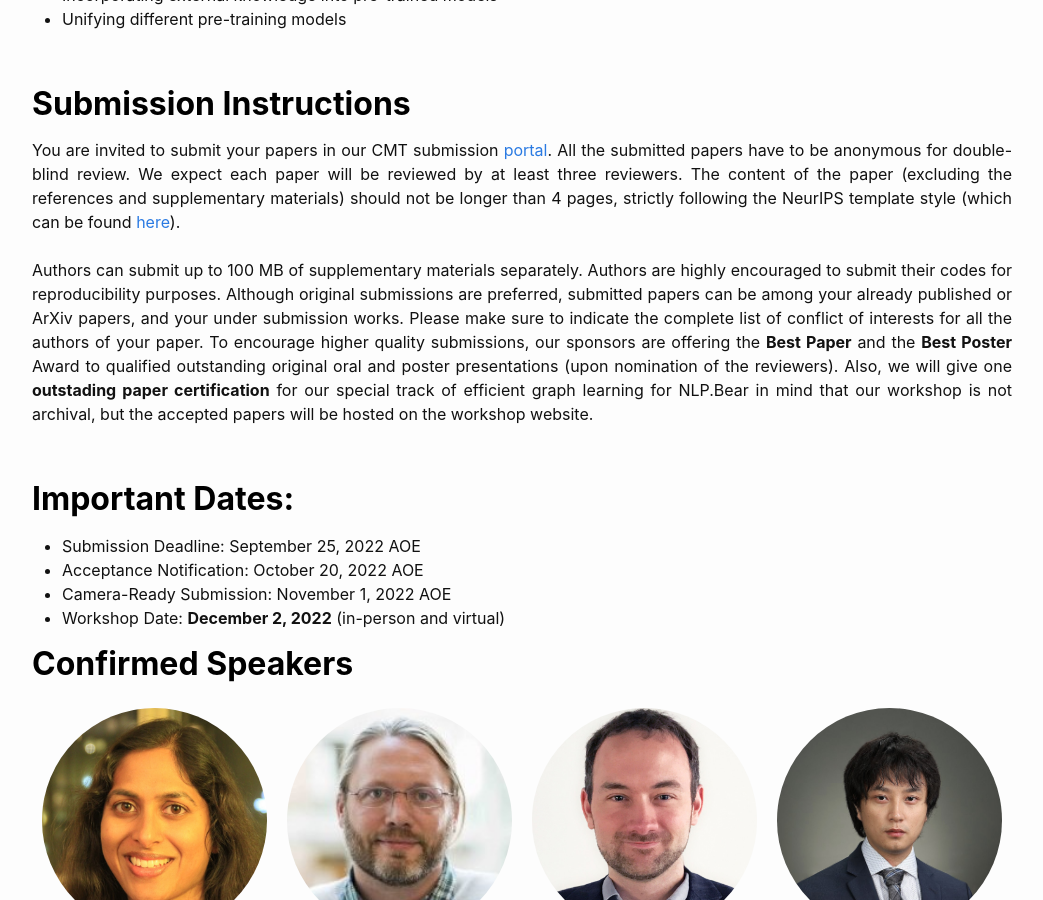
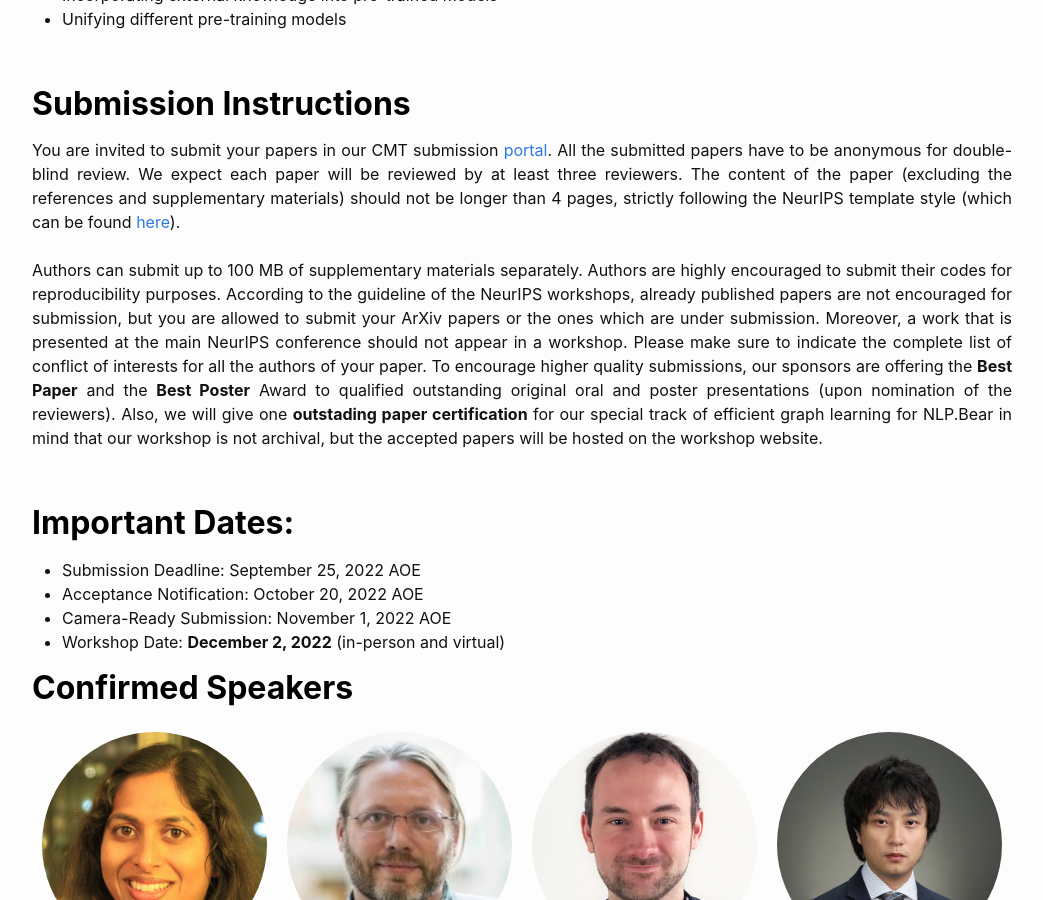
Before and after one commit to neurips2022-enlsp/neurips2022-enlsp.github.io, a Jekyll site: the page built from index.md, in a window 1280 px wide and 900 px high, scrolled down 2496 px. Shown: the whole window, without its empty margins (118-1161 px from the left). Built offline with Jekyll 4.4.1, drawn with Linux system fonts in a browser that asks for light colours; nearby versions of some CDN libraries.

Commit message:
Update index.md

```diff
--- a/index.md
+++ b/index.md
@@ -116,7 +116,9 @@ We would like to share some fundamental challenges on improving efficiency of pr
 <p>
 You are invited to submit your papers in our CMT submission <a href="https://cmt3.research.microsoft.com/ENLSP2022">portal</a>. All the submitted papers have to be anonymous for double-blind review. We expect each paper will be reviewed by at least three reviewers. The content of the paper (excluding the references and supplementary materials) should not be longer than 4 pages, strictly following the NeurIPS template style (which can be found <a href="https://neurips.cc/Conferences/2022/PaperInformation/StyleFiles">here</a>).
 <br /><br />
-Authors can submit up to 100 MB of supplementary materials separately. Authors are highly encouraged to submit their codes for reproducibility purposes. Although original submissions are preferred, submitted papers can be among your already published or ArXiv papers, and your under submission works. Please make sure to indicate the complete list of conflict of interests for all the authors of your paper. To encourage higher quality submissions, our sponsors are offering the <b>Best Paper</b> and the <b>Best Poster</b> Award to qualified outstanding original oral and poster presentations (upon nomination of the reviewers). Also, we will give one <b>outstading paper certification</b> for our special track of efficient graph learning for NLP.Bear in mind that our workshop is not archival, but the accepted papers will be hosted on the workshop website.
+Authors can submit up to 100 MB of supplementary materials separately. Authors are highly encouraged to submit their codes for reproducibility purposes. According to the guideline of the NeurIPS workshops, already published papers are not encouraged for submission, but you are allowed to submit your ArXiv papers or the ones which are under submission. Moreover, a work that is presented at the main NeurIPS conference should not appear in a workshop. Please make sure to indicate the complete list of conflict of interests for all the authors of your paper. To encourage higher quality submissions, our sponsors are offering the <b>Best Paper</b> and the <b>Best Poster</b> Award to qualified outstanding original oral and poster presentations (upon nomination of the reviewers). Also, we will give one <b>outstading paper certification</b> for our special track of efficient graph learning for NLP.Bear in mind that our workshop is not archival, but the accepted papers will be hosted on the workshop website.
+
+
 </p>
 
 <br>
```
